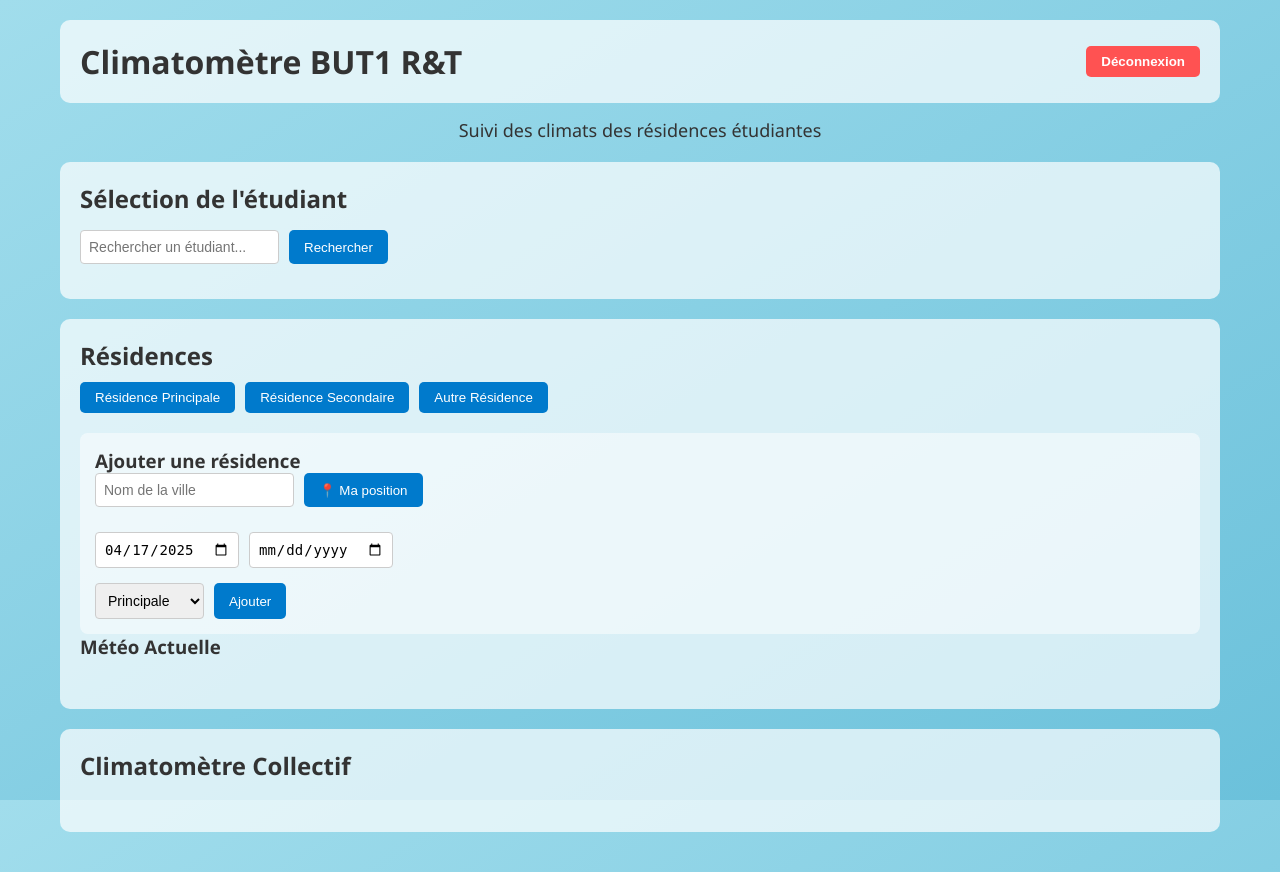
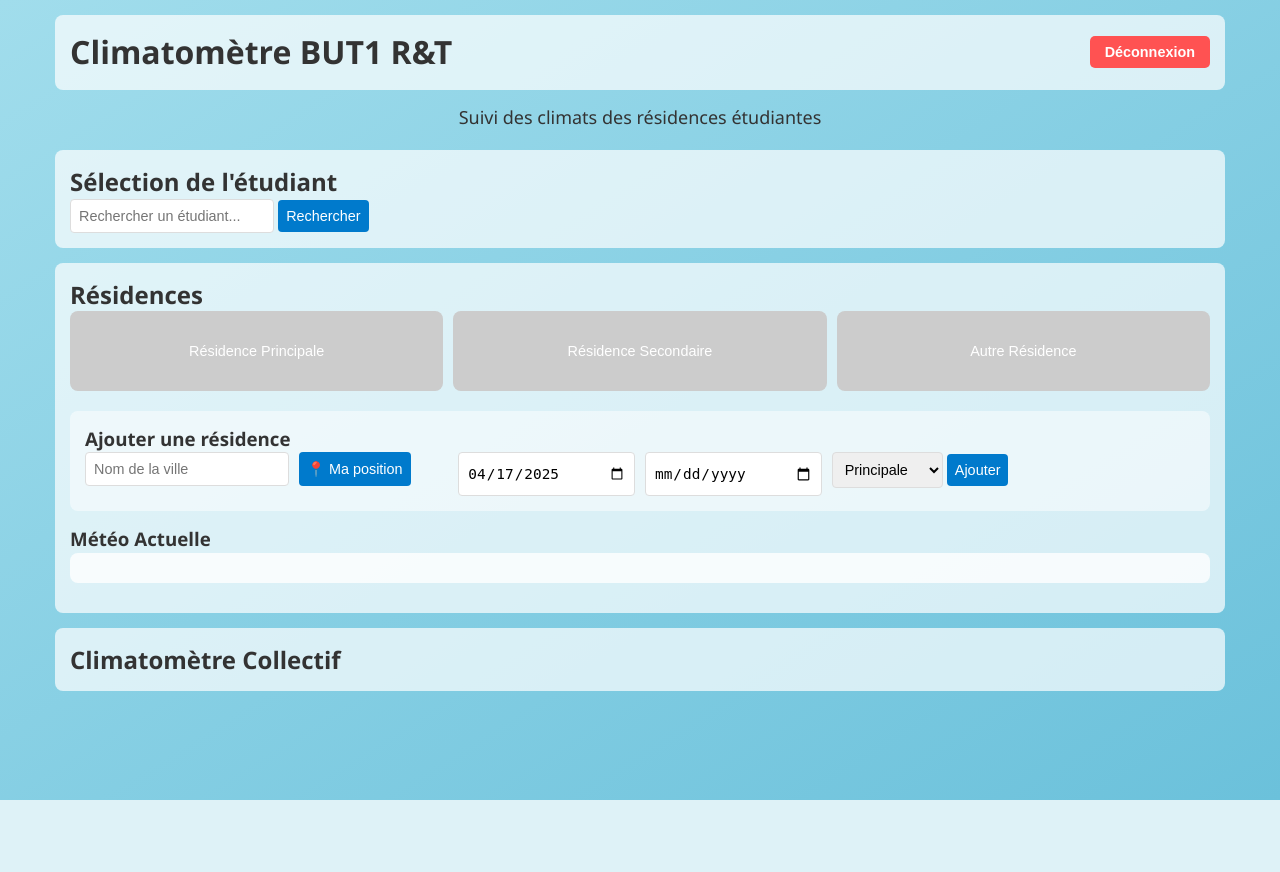
Before and after one commit to UnivR208/SAE23GRP3, a PHP site: page / in a window 1280 px wide. After the commit the page ends 800 px from the top, so only its background shows below. Run offline with PHP 8.4, Linux system fonts and the light colour scheme.

Commit message:
update
le scroll et encore bloquer
gestion deconnection

```diff
--- a/css/index.css
+++ b/css/index.css
@@ -5,15 +5,19 @@
     box-sizing: border-box;
 }
 
-body {
+html, body {
+    min-height: 100%;
+    width: 100%;
     margin: 0;
     padding: 0;
+    overflow-y: auto;
+}
+
+body {
     font-family: 'Segoe UI', sans-serif;
-    background: linear-gradient(to bottom right, #a6ddf0, #b3e5fc);
-    min-height: 100vh;
-    overflow: auto;
-    position: static;
+    background: linear-gradient(to bottom right, #a6ddf0, #b3e5fc) fixed;
     color: #333;
+    line-height: 1.4;
 }
 
 /* Mode nuit simplifié */
@@ -26,8 +30,7 @@ body.night-mode {
 .container {
     max-width: 1200px;
     margin: 0 auto;
-    padding: 20px;
-    position: relative;
+    padding: 15px;
 }
 
 /* En-tête */
@@ -40,15 +43,23 @@ body.night-mode {
     margin-bottom: 20px;
 }
 
-/* Styles pour la page principale */
+/* Sections */
+.section {
+    background-color: rgba(255, 255, 255, 0.7);
+    border-radius: 8px;
+    padding: 15px;
+    margin-bottom: 15px;
+}
+
+/* En-tête */
 .header {
     display: flex;
     justify-content: space-between;
     align-items: center;
-    padding: 20px;
+    padding: 15px;
+    margin-bottom: 15px;
     background-color: rgba(255, 255, 255, 0.7);
-    border-radius: 10px;
-    margin-bottom: 15px;
+    border-radius: 8px;
 }
 
 h1, h2, h3 {
@@ -76,88 +87,161 @@ p {
     background-color: #ff3333;
 }
 
-/* Styles pour les sections */
-.section {
-    background-color: rgba(255, 255, 255, 0.7);
-    border-radius: 10px;
-    padding: 20px;
-    margin-bottom: 20px;
+/* Contrôles des résidences */
+.residence-controls {
+    display: grid;
+    grid-template-columns: repeat(auto-fit, minmax(200px, 1fr));
+    gap: 10px;
+    margin-bottom: 15px;
 }
 
-/* Styles pour les contrôles des résidences */
-.residence-controls {
+.residence-button {
+    width: 100%;
+    min-height: 80px;
+    padding: 10px;
+    background-color: #007acc;
+    color: white;
+    border: none;
+    border-radius: 8px;
+    cursor: pointer;
+    transition: all 0.3s ease;
     display: flex;
-    gap: 10px;
-    margin-top: 10px;
+    flex-direction: column;
+    justify-content: center;
+    align-items: center;
+    text-align: center;
 }
 
-/* Styles pour la recherche */
-.search-container {
-    display: flex;
-    gap: 10px;
-    margin: 15px 0;
+.residence-button:hover {
+    background-color: #005fa3;
+    transform: translateY(-2px);
 }
 
-/* Styles pour les formulaires */
-.form-fields {
+.residence-button:disabled {
+    background-color: #cccccc;
+    cursor: not-allowed;
+    transform: none;
+}
+
+/* Météo */
+#weather-info {
+    margin-top: 15px;
+}
+
+#current-weather {
+    background: rgba(255, 255, 255, 0.8);
+    padding: 15px;
+    border-radius: 8px;
+    margin-bottom: 15px;
+}
+
+.forecast-scroll {
+    display: grid;
+    grid-template-columns: repeat(5, minmax(150px, 1fr));
+    gap: 10px;
+    overflow-x: auto;
+    padding-bottom: 10px;
+    scroll-snap-type: x mandatory;
+    -webkit-overflow-scrolling: touch;
+}
+
+.forecast-card {
+    background: rgba(255, 255, 255, 0.8);
+    padding: 12px;
+    border-radius: 8px;
+    box-shadow: 0 2px 4px rgba(0,0,0,0.1);
+    scroll-snap-align: start;
     display: flex;
     flex-direction: column;
-    gap: 15px;
+    gap: 8px;
+}
+
+.forecast-card p {
+    margin: 0;
+    font-size: 0.9rem;
+}
+
+.forecast-card strong {
+    font-size: 1rem;
+}
+
+/* Formulaire d'ajout */
+#add-residence-form {
+    background-color: rgba(255, 255, 255, 0.5);
+    padding: 15px;
+    border-radius: 8px;
+    margin-top: 15px;
+}
+
+.form-fields {
+    display: grid;
+    grid-template-columns: repeat(auto-fit, minmax(200px, 1fr));
+    gap: 10px;
 }
 
 .date-fields {
-    display: flex;
+    display: grid;
+    grid-template-columns: 1fr 1fr;
     gap: 10px;
 }
 
-.form-row {
-    display: flex;
-    gap: 10px;
+input, select, button {
+    padding: 8px;
+    border: 1px solid #ddd;
+    border-radius: 4px;
+    font-size: 0.9rem;
 }
 
-/* Styles pour les boutons */
 button {
-    padding: 8px 15px;
     background-color: #007acc;
     color: white;
     border: none;
-    border-radius: 5px;
     cursor: pointer;
+    transition: background-color 0.3s ease;
 }
 
 button:hover {
     background-color: #005fa3;
 }
 
-/* Styles pour les inputs */
-input, select {
-    padding: 8px;
-    border: 1px solid #ccc;
-    border-radius: 4px;
-    font-size: 14px;
+/* Responsive */
+@media (max-width: 768px) {
+    .forecast-scroll {
+        grid-template-columns: repeat(5, minmax(140px, 1fr));
+    }
+
+    .form-fields {
+        grid-template-columns: 1fr;
+    }
 }
 
-/* Styles pour la météo actuelle */
-#current-weather, #forecast {
-    display: flex;
-    flex-wrap: wrap;
-    gap: 15px;
-    margin-top: 15px;
+@media (max-width: 480px) {
+    .forecast-scroll {
+        grid-template-columns: repeat(5, minmax(120px, 1fr));
+    }
+
+    .residence-controls {
+        grid-template-columns: 1fr;
+    }
 }
 
-/* Style pour le formulaire d'ajout de résidence */
-#add-residence-form {
-    padding: 15px;
-    background-color: rgba(255, 255, 255, 0.5);
-    border-radius: 8px;
+/* Scrollbar personnalisée */
+.forecast-scroll::-webkit-scrollbar {
+    height: 6px;
 }
 
-/* Style pour le climatomètre collectif */
-#climate-stats {
-    padding: 15px;
-    display: flex;
-    flex-direction: column;
-    gap: 10px;
+.forecast-scroll::-webkit-scrollbar-track {
+    background: #f1f1f1;
+    border-radius: 3px;
+}
+
+.forecast-scroll::-webkit-scrollbar-thumb {
+    background: #888;
+    border-radius: 3px;
+}
+
+.forecast-scroll::-webkit-scrollbar-thumb:hover {
+    background: #666;
 }
 
 .site-logo {
@@ -233,34 +317,6 @@ input, select {
     display: none;
 }
 
-/* Responsive */
-@media (max-width: 768px) {
-    .container {
-        padding: 10px;
-    }
-
-    .header {
-        flex-direction: column;
-        gap: 10px;
-    }
-
-    input, button, select {
-        width: 100%;
-    }
-}
-
-@media (max-width: 480px) {
-    .site-header { top: 10px; right: 10px; }
-    .site-logo { width: 130px; }
-    .login-form input,
-    .login-form button { font-size: 0.9rem; padding: 10px; }
-    .login-container h2 { font-size: 1rem; }
-
-    input, button, select {
-        width: 100%;
-    }
-}
-
 .delete-residence-btn {
     background-color: #ff4444;
     color: white;
--- a/scripts/main.js
+++ b/scripts/main.js
@@ -24,6 +24,15 @@ document.addEventListener('DOMContentLoaded', function() {
     const addResidenceError = document.getElementById('add-residence-error');
     const useLocationButton = document.getElementById('use-location-button');
     const addResidenceForm = document.getElementById('add-residence-form');
+    const logoutButton = document.getElementById('logout-button');
+
+    // Gestion de la déconnexion
+    logoutButton.addEventListener('click', () => {
+        // Effacer les données de session
+        sessionStorage.clear();
+        // Rediriger vers la page de connexion
+        window.location.href = 'login.html';
+    });
 
     // Initialiser la date du jour dans le formulaire
     const today = new Date().toISOString().split('T')[0];
@@ -526,7 +535,7 @@ document.addEventListener('DOMContentLoaded', function() {
             const forecastHTML = weatherData.forecast.time
                 .slice(0, 5)
                 .map((date, index) => `
-                    <div style="border: 1px solid #ccc; padding: 10px; margin: 5px;">
+                    <div class="forecast-card">
                         <p><strong>${weatherManager.formatDate(date)}</strong></p>
                         <p>${weatherManager.getWeatherIcon(weatherData.forecast.weather_code[index])}</p>
                         <p>Max: ${weatherManager.formatTemperature(weatherData.forecast.temperature_2m_max[index])}</p>
@@ -537,7 +546,7 @@ document.addEventListener('DOMContentLoaded', function() {
 
             forecast.innerHTML = `
                 <h3>Prévisions pour les prochains jours</h3>
-                <div style="display: flex; overflow-x: auto;">
+                <div class="forecast-scroll">
                     ${forecastHTML}
                 </div>
             `;
```
